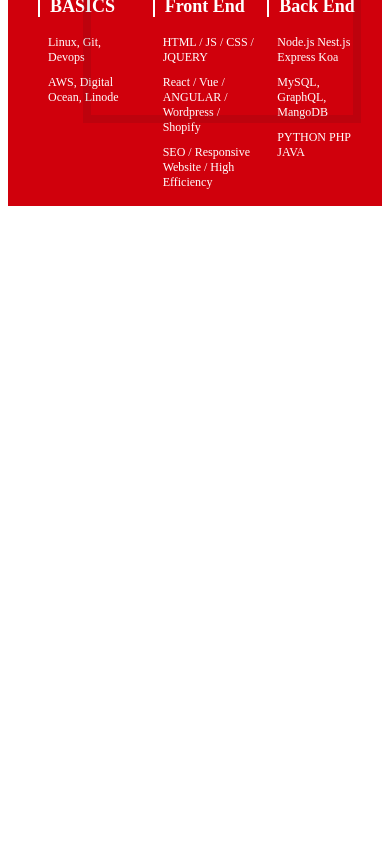
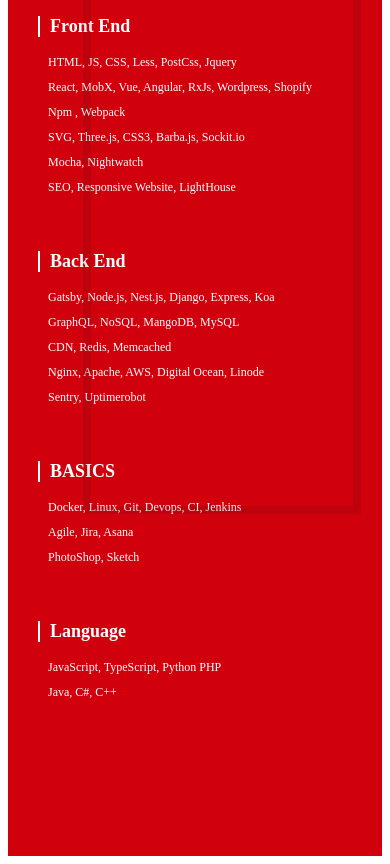
Before and after one commit to jianglai3303/website-for-me, a Gatsby site: page /comp/SkillTree in a window 390 px wide. Shown: the part 297-1161 px from the top of the page. Before the commit the page ends 844 px from the top, so only its background shows below. Built offline with nearby package versions, Linux system fonts and the light colour scheme; Gatsby itself is replaced by a stand-in of ours.

Commit message:
fix wordings

```diff
--- a/src/pages/comp/HeadBanner.js
+++ b/src/pages/comp/HeadBanner.js
@@ -22,13 +22,13 @@
             and animal lover
           </h3>
           <p className="contact">
-            <a>
+            <a href="mailto:jianglai3303@gmail.com">
               <img src="/images/email.png" />
             </a>
-            <a>
+            <a href="https://github.com/jianglai3303" target="_blank">
               <img src="/images/github.png" />
             </a>
-            <a>
+            <a href="https://twitter.com/LAIJIANG3303" target="_blank">
               <img src="/images/twitter.png" />
             </a>
           </p>
--- a/src/pages/comp/SkillTree.js
+++ b/src/pages/comp/SkillTree.js
@@ -27,27 +27,42 @@
               </h2>
               <div className="right-list">
                 <div className="skills-column">
-                  <h3>BASICS</h3>
-                  <ul>
-                    <li>Linux, Git, Devops</li>
-                    <li>AWS, Digital Ocean, Linode</li>
-                  </ul>
-                </div>
-                <div className="skills-column">
                   <h3>Front End</h3>
                   <ul>
-                    <li>HTML / JS / CSS / JQUERY</li>
-                    <li>React / Vue / ANGULAR / Wordpress / Shopify</li>
-                    <li>SEO / Responsive Website / High Efficiency</li>
+                    <li>HTML, JS, CSS, Less, PostCss, Jquery</li>
+                    <li>React, MobX, Vue, Angular, RxJs, Wordpress, Shopify</li>
+                    <li>Npm , Webpack</li>
+                    <li>SVG, Three.js, CSS3, Barba.js, Sockit.io</li>
+                    <li>Mocha, Nightwatch</li>
+                    <li>SEO, Responsive Website, LightHouse</li>
                   </ul>
                 </div>
 
                 <div className="skills-column">
                   <h3>Back End</h3>
                   <ul>
-                    <li>Node.js Nest.js Express Koa</li>
-                    <li>MySQL, GraphQL, MangoDB</li>
-                    <li>PYTHON PHP JAVA</li>
+                    <li>Gatsby, Node.js, Nest.js, Django, Express, Koa</li>
+                    <li>GraphQL, NoSQL, MangoDB, MySQL</li>
+                    <li>CDN, Redis, Memcached</li>
+                    <li>Nginx, Apache, AWS, Digital Ocean, Linode</li>
+
+                    <li>Sentry, Uptimerobot</li>
+                  </ul>
+                </div>
+                <div className="skills-column">
+                  <h3>BASICS</h3>
+                  <ul>
+                    <li>Docker, Linux, Git, Devops, CI, Jenkins</li>
+
+                    <li>Agile, Jira, Asana</li>
+                    <li>PhotoShop, Sketch</li>
+                  </ul>
+                </div>
+                <div className="skills-column">
+                  <h3>Language</h3>
+                  <ul>
+                    <li>JavaScript, TypeScript, Python PHP </li>
+                    <li>Java, C#, C++</li>
                   </ul>
                 </div>
               </div>
--- a/src/styles/skill-tree.less
+++ b/src/styles/skill-tree.less
@@ -4,15 +4,16 @@
   font-size: 20px;
   color: #282828;
   padding: 30px;
-  @media(max-width: 900px){
+  @media (max-width: 900px) {
     margin: 40px auto;
   }
 }
 
 .skills-tree {
+  padding: 20px 0 50px;
   margin: 200px 0 0;
-  height: 400px;
   transition: all 0.4s ease-in 0.2s;
+
   &.entered {
     background: rgb(208, 0, 12);
     .skills-tree-wrapper {
@@ -35,7 +36,7 @@
       left: 0;
       top: 0;
       line-height: 80px;
-      @media(max-width: 1200px){
+      @media (max-width: 1200px) {
         left: 30px;
       }
     }
@@ -57,8 +58,12 @@
       margin-left: 300px;
       padding-top: 64px;
       display: flex;
+      flex-wrap: wrap;
+      align-items: flex-start;
+      justify-content: space-between;
       .skills-column {
-        flex: 1;
+        flex: 1 0 250px;
+        margin-bottom: 40px;
         h3 {
           margin-top: 0;
           font-size: 26px;
@@ -80,18 +85,18 @@
       }
     }
   }
-  @media (max-width:900px) {
+  @media (max-width: 900px) {
     margin-top: 50px;
     height: auto;
     .skills-tree-wrapper {
-      .skills-tree-title{
+      .skills-tree-title {
         font-size: 35px;
-        br{
+        br {
           display: none;
           margin-left: 20px;
         }
       }
-      .right-list{
+      .right-list {
         margin-left: 30px;
         padding-top: 120px;
         margin-bottom: 50px;
@@ -106,10 +111,8 @@
               font-size: 12px;
             }
           }
-
         }
       }
     }
-
   }
 }
```
Also changed, not shown: src/pages/comp/CaseStudy.js (+9 -7 lines), src/styles/case-study.less (+26 -17 lines), src/styles/head-banner.less (+9 -8 lines).
